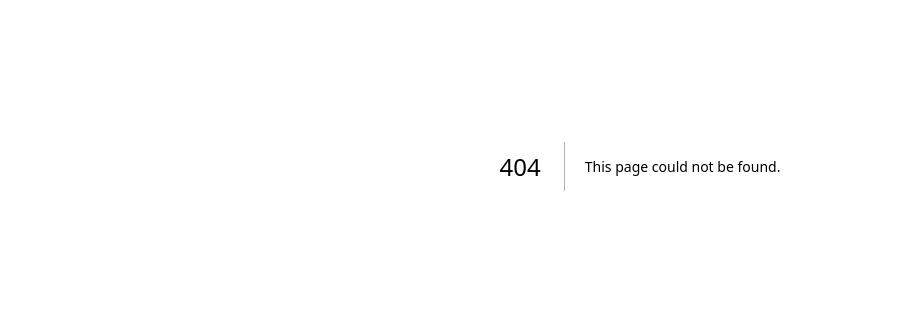
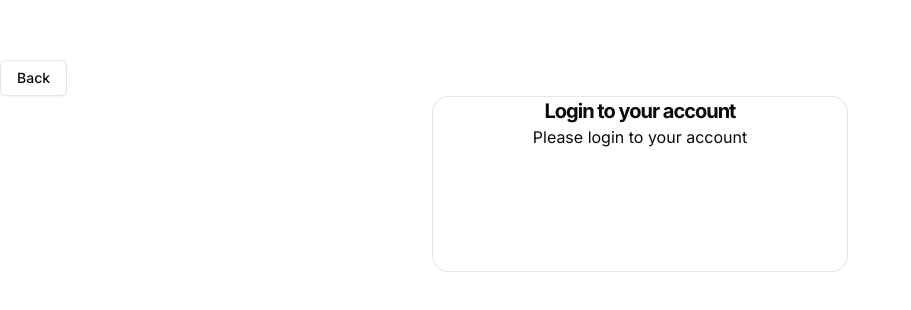
Before and after one commit to rejaulkariim/nextjs-supabase-authjs-starter-kit, a Next.js app: page /auth/sign-in in a window 1280 px wide. Before the commit this address had no page. Shown: the part 234-544 px from the top of the page, without its empty margins (0-911 px from the left). Built offline with nearby package versions, Linux system fonts and the light colour scheme.

Commit message:
feat: implement some routes and layout

```diff
--- /dev/null
+++ b/src/app/(root)/(home)/page.tsx
@@ -0,0 +1,11 @@
+import MaxWidthWrapper from "@/components/shared/MaxWidthWrapper";
+
+export default function Home() {
+  return (
+    <main>
+      <MaxWidthWrapper>
+        <h1>Hello World</h1>
+      </MaxWidthWrapper>
+    </main>
+  );
+}
--- /dev/null
+++ b/src/app/(root)/layout.tsx
@@ -0,0 +1,13 @@
+import Navbar from "@/components/shared/Navbar";
+import { ReactNode } from "react";
+
+const HomeLayoutPage = ({ children }: { children: ReactNode }) => {
+  return (
+    <div>
+      <Navbar />
+      <main>{children}</main>
+    </div>
+  );
+};
+
+export default HomeLayoutPage;
--- /dev/null
+++ b/src/app/auth/layout.tsx
@@ -0,0 +1,11 @@
+import { ReactNode } from "react";
+
+const AuthLayoutPage = ({ children }: { children: ReactNode }) => {
+  return (
+    <main className="min-h-screen flex justify-center items-center w-full">
+      {children}
+    </main>
+  );
+};
+
+export default AuthLayoutPage;
--- /dev/null
+++ b/src/app/auth/sign-in/page.tsx
@@ -0,0 +1,22 @@
+import BackButton from "@/components/shared/BackButton";
+import MaxWidthWrapper from "@/components/shared/MaxWidthWrapper";
+
+const SignInPage = () => {
+  return (
+    <section className="w-full">
+      <BackButton />
+      <MaxWidthWrapper className="max-w-xl mx-auto">
+        <div className="flex justify-center border h-44 rounded-2xl">
+          <div className="text-center">
+            <h1 className="text-xl font-bold tracking-tighter">
+              Login to your account
+            </h1>
+            <p>Please login to your account</p>
+          </div>
+        </div>
+      </MaxWidthWrapper>
+    </section>
+  );
+};
+
+export default SignInPage;
--- /dev/null
+++ b/src/app/auth/sign-up/page.tsx
@@ -0,0 +1,13 @@
+import BackButton from "@/components/shared/BackButton";
+import MaxWidthWrapper from "@/components/shared/MaxWidthWrapper";
+
+const SignUpPage = () => {
+  return (
+    <section>
+      <BackButton />
+      <MaxWidthWrapper>SignInPage</MaxWidthWrapper>
+    </section>
+  );
+};
+
+export default SignUpPage;
--- /dev/null
+++ b/src/app/dashboard/page.tsx
@@ -0,0 +1,5 @@
+const DashboardPage = () => {
+  return <div>DashboardPage</div>;
+};
+
+export default DashboardPage;
--- a/src/app/globals.css
+++ b/src/app/globals.css
@@ -1,16 +1,6 @@
 @tailwind base;
 @tailwind components;
 @tailwind utilities;
-
-body {
-  font-family: Arial, Helvetica, sans-serif;
-}
-
-@layer utilities {
-  .text-balance {
-    text-wrap: balance;
-  }
-}
 
 @layer base {
   :root {
--- a/src/app/page.tsx
+++ /dev/null
@@ -1,7 +0,0 @@
-export default function Home() {
-  return (
-    <main>
-      <h1>Hello World</h1>
-    </main>
-  );
-}
--- /dev/null
+++ b/src/components/shared/BackButton.tsx
@@ -0,0 +1,15 @@
+"use client";
+
+import { Button } from "@/components/ui/button";
+import { useRouter } from "next/navigation";
+
+const BackButton = () => {
+  const router = useRouter();
+  return (
+    <Button onClick={() => router.back()} variant="outline">
+      Back
+    </Button>
+  );
+};
+
+export default BackButton;
--- /dev/null
+++ b/src/components/shared/MaxWidthWrapper.tsx
@@ -0,0 +1,22 @@
+import { cn } from "@/lib/utils";
+import { ReactNode } from "react";
+
+const MaxWidthWrapper = ({
+  children,
+  className,
+}: {
+  children: ReactNode;
+  className?: string;
+}) => {
+  return (
+    <div
+      className={cn(
+        `w-full h-full max-w-screen-2xl px-4 md:px-20 ${className}`
+      )}
+    >
+      {children}
+    </div>
+  );
+};
+
+export default MaxWidthWrapper;
--- /dev/null
+++ b/src/components/shared/Navbar.tsx
@@ -0,0 +1,36 @@
+import MaxWidthWrapper from "@/components/shared/MaxWidthWrapper";
+import { buttonVariants } from "@/components/ui/button";
+import { cn } from "@/lib/utils";
+import Link from "next/link";
+
+const Navbar = () => {
+  const user = true;
+  return (
+    <header className="h-16 border-b">
+      <MaxWidthWrapper>
+        <nav className="h-full flex justify-between items-center">
+          <div>
+            <Link href="/" className="font-bold">
+              Logo
+            </Link>
+          </div>
+          <div className="flex items-center gap-4">
+            <Link href="/dashboard">Dashboard</Link>
+
+            {user ? (
+              <Link href="/auth/sign-in" className={cn(buttonVariants())}>
+                Logout
+              </Link>
+            ) : (
+              <Link href="/auth/sign-in" className={cn(buttonVariants())}>
+                Login
+              </Link>
+            )}
+          </div>
+        </nav>
+      </MaxWidthWrapper>
+    </header>
+  );
+};
+
+export default Navbar;
```
